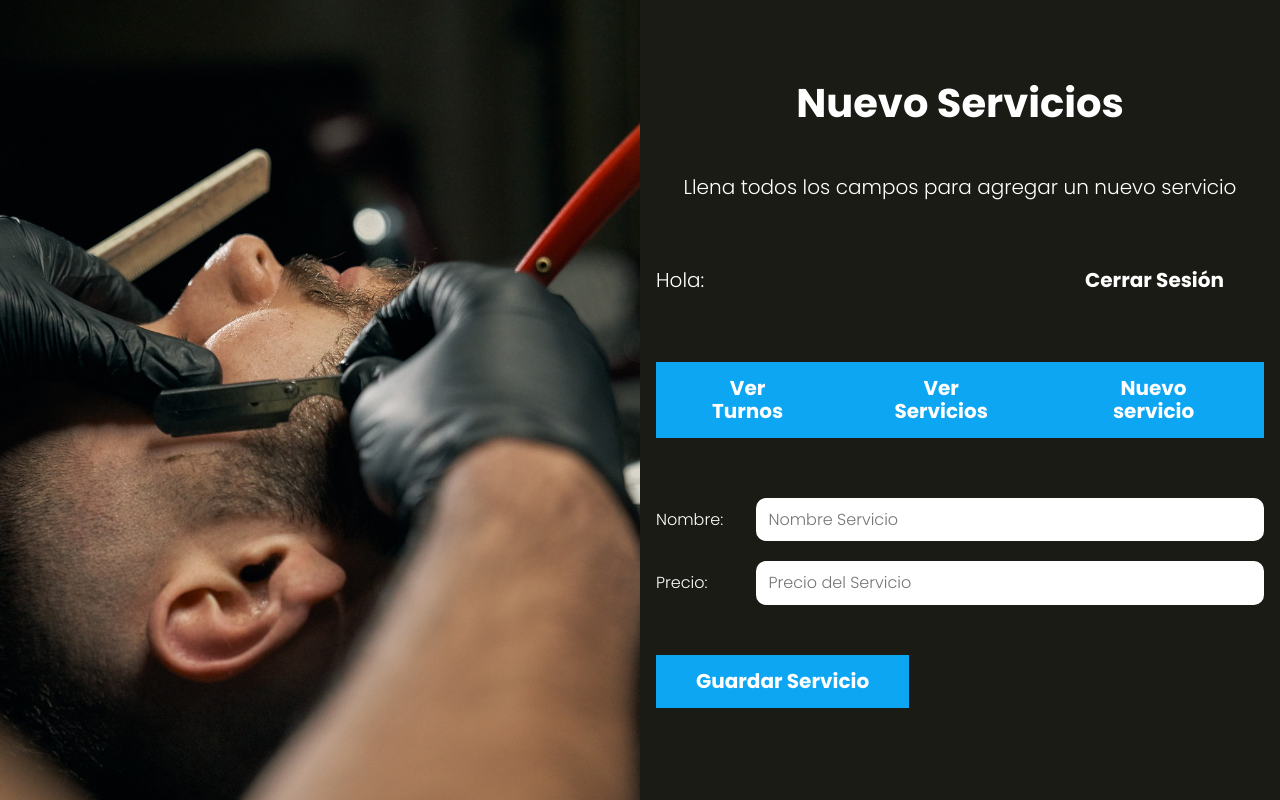
After one commit to dellpinos/AppSalon, a PHP site: the page made by views/servicios/crear.php in a window 1280 px wide. The commit adds this page. Run offline with PHP 8.4, Linux system fonts and the light colour scheme; the template is opened without the code that fills it, so the values that code supplies are empty; the visitor is signed in with stand-in values (Sample User, id 1).

Commit message:
CRUD de servicios

```diff
--- a/controllers/LoginController.php
+++ b/controllers/LoginController.php
@@ -30,11 +30,10 @@ class LoginController {
                         $_SESSION['email'] = $usuario->email;
                         $_SESSION['login'] = true;
 
-                        debuguear($_SESSION);
 
                         // Redireccionamiento
                         if($usuario->admin === "1"){
-                            $_SESSION['admin'] = $usuario->admin ?? null;
+                            $_SESSION['admin'] = $usuario->admin ?? null; // <<<<<<<<<<<
                             header('Location: /admin');
                         } else {
                             header('Location: /turno');
--- a/src/scss/layout/_UI.scss
+++ b/src/scss/layout/_UI.scss
@@ -43,3 +43,14 @@
         margin: 0;
     }
 }
+
+.barra-servicios {
+    margin-bottom: v.$separacion;
+    @include m.tablet {
+        display: flex;
+        justify-content: space-between;
+    }
+    .boton {
+        margin: 0 0 1rem 0;
+    }
+}
--- a/views/layout.php
+++ b/views/layout.php
@@ -5,7 +5,7 @@
     <meta name="viewport" content="width=device-width, initial-scale=1.0">
     <title>App Salón</title>
     <link href="https://fonts.googleapis.com/css2?family=Poppins:wght@300;700;900&display=swap" rel="stylesheet">
-    <link rel="stylesheet" href="build/css/app.css">
+    <link rel="stylesheet" href="/build/css/app.css">
 </head>
 <body>
     <div class="contenedor-app">
--- /dev/null
+++ b/views/servicios/crear.php
@@ -0,0 +1,16 @@
+<h1 class="nombre-pagina">Nuevo Servicios</h1>
+<p class="descripcion-pagina">Llena todos los campos para agregar un nuevo servicio</p>
+
+<?php
+
+    include_once __DIR__ . "/../templates/barra.php";
+
+?>
+
+<form action="/servicios/crear" method="POST" class="formulario">
+
+    <?php include_once __DIR__ . "/formulario.php"  ?>
+
+    <input type="submit" class="boton" value="Guardar Servicio">
+
+</form>
--- /dev/null
+++ b/views/servicios/formulario.php
@@ -0,0 +1,9 @@
+<div class="campo">
+    <label for="nombre">Nombre: </label>
+    <input type="text" id="nombre" placeholder="Nombre Servicio" name="nombre" >
+</div>
+
+<div class="campo">
+    <label for="nombre">Precio: </label>
+    <input type="number" id="precio" placeholder="Precio del Servicio" name="precio" >
+</div>
--- a/views/templates/barra.php
+++ b/views/templates/barra.php
@@ -5,11 +5,13 @@
 
 <?php
 
-debuguear($_SESSION);
 
+if(isset($_SESSION['admin'])) { ?>
 
-if(isset($_SESSION['admin'])) {
-    echo "Si es Admin";
-} else {
-    echo "No es admin";
-}
+    <div class="barra-servicios">
+        <a class="boton" href="/admin">Ver Turnos</a>
+        <a class="boton" href="/servicios">Ver Servicios</a>
+        <a class="boton" href="/servicios/crear">Nuevo servicio</a>
+    </div>
+
+<?php } ?>
```
Also changed, not shown: controllers/ServicioController.php (added, +53 -0 lines), public/index.php (+9 -1 lines), views/servicios/actualizar.php (added, +8 -0 lines), views/servicios/index.php (added, +8 -0 lines), public/build/css/app.css, 1 other file.
